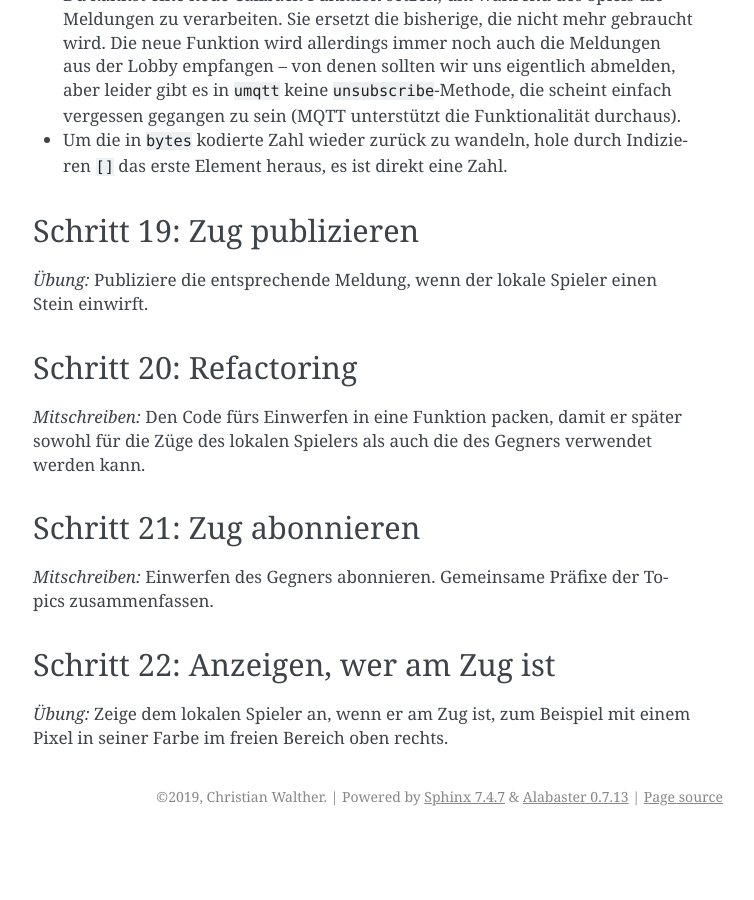
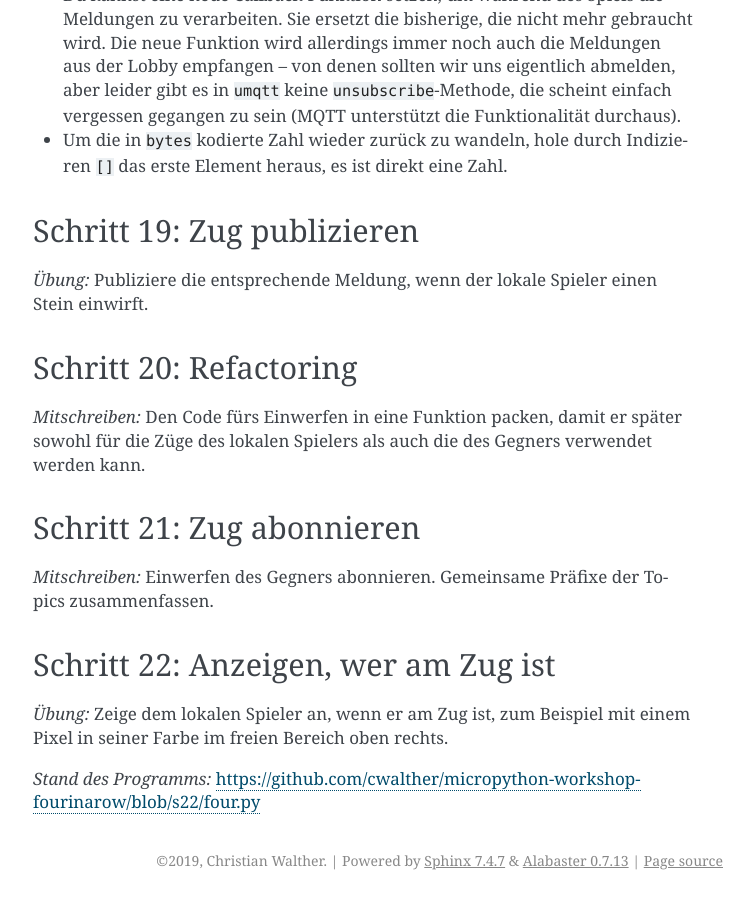
Before and after one commit to cwalther/micropython-workshop, a Sphinx documentation site: the page built from doc/source/four-online.rst, in a window 1280 px wide and 900 px high, scrolled down 2923 px. Shown: the whole window, without its empty margins (387-1141 px from the left). Built offline with Sphinx 7.4.7, drawn with Linux system fonts in a browser that asks for light colours; before the commit the page ends 3759 px from its top, so only the background shows below that.

Commit message:
Forgot a GitHub link at the end.

```diff
--- a/doc/source/four-online.rst
+++ b/doc/source/four-online.rst
@@ -121,3 +121,5 @@ Schritt 22: Anzeigen, wer am Zug ist
 ------------------------------------
 
 *Übung:* Zeige dem lokalen Spieler an, wenn er am Zug ist, zum Beispiel mit einem Pixel in seiner Farbe im freien Bereich oben rechts.
+
+*Stand des Programms:* https://github.com/cwalther/micropython-workshop-fourinarow/blob/s22/four.py
```
